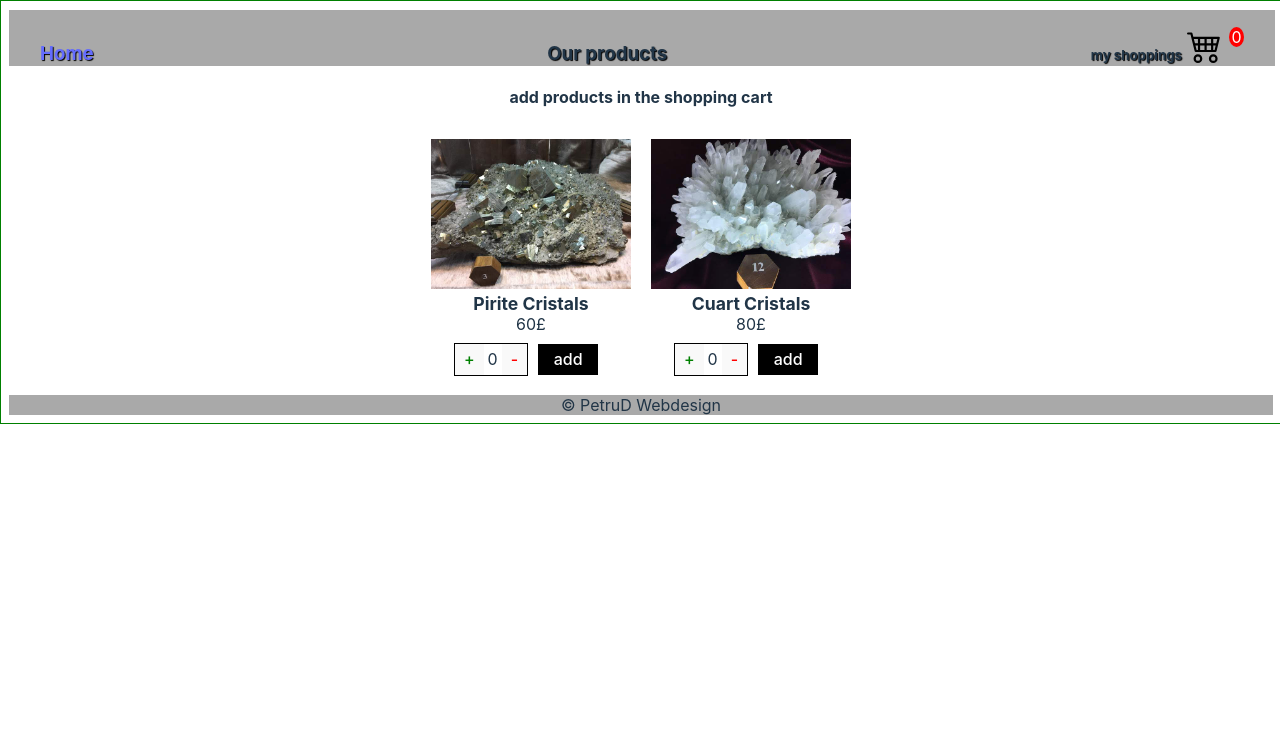
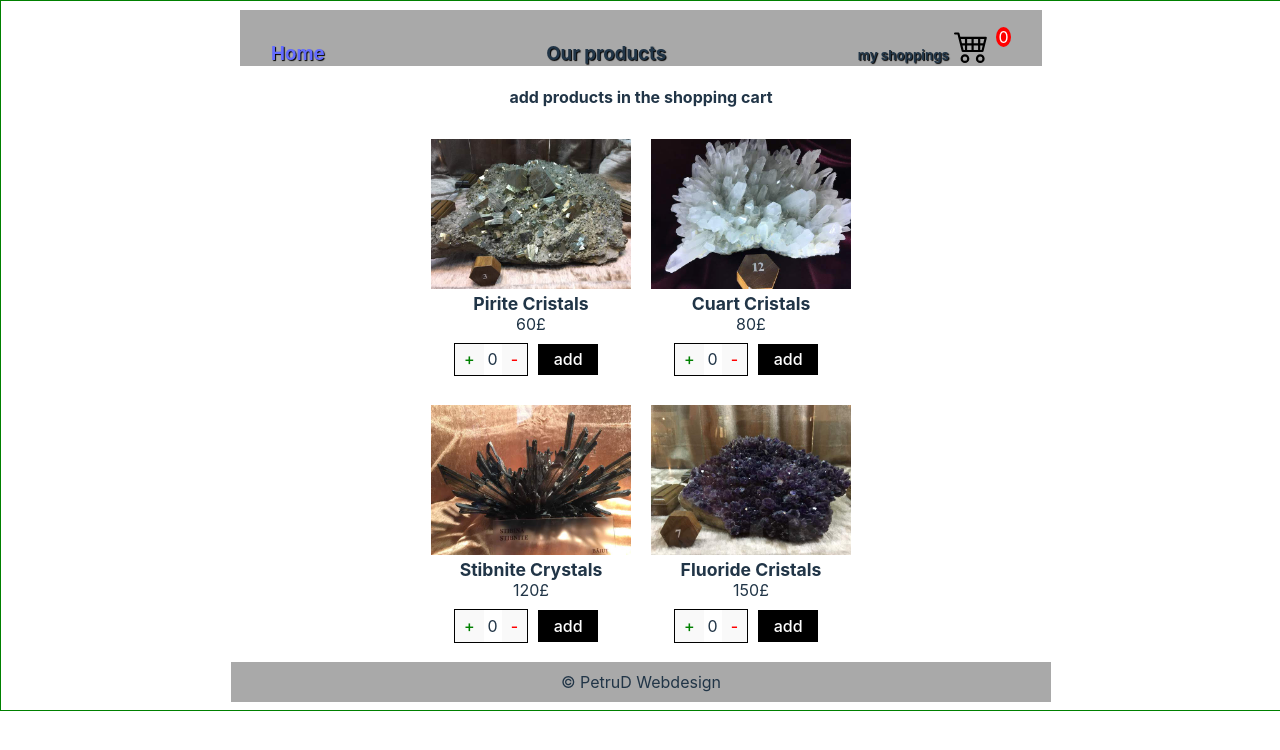
Before and after one commit to petredemi/shopping-cart, a React (Vite) app: page /products in a window 1280 px wide. Shown: the top 750 px of the page. Built offline with nearby package versions, Linux system fonts and the light colour scheme.

Commit message:
added more products

```diff
--- a/src/data.jsx
+++ b/src/data.jsx
@@ -11,6 +11,20 @@ const item2 = {
     price: 80,
     picture: 'src/images/cuart.jpg'
 }
-let items = [item1, item2]
+const item3 = {
+    idInput: 'stibina',
+    name: ' Stibnite Crystals',
+    price: 120,
+    picture: 'src/images/stibina.jpg'
+}
+const item4 = {
+    idInput: 'florina',
+    name: 'Fluoride Crystals',
+    price: 150,
+    picture: 'src/images/florina.jpg'
+}
+
+
+let items = [item1, item2, item3, item4]
 
 export default items
--- a/src/firstpage.jsx
+++ b/src/firstpage.jsx
@@ -9,6 +9,10 @@ function Firstpage (){
     let [qx, setQx] = useState(0)
     let [q1, setQ1] = useState(0)
     let [q2, setQ2] = useState(0)
+    let [q3, setQ3] = useState(0)
+    let [q4, setQ4] = useState(0)
+
+
     let [basket, setBasket] = useState(new Map())
     let [bsk, setBsk] = useState([])
     let [clik, setClik] = useState(false)
@@ -81,6 +85,8 @@ function Firstpage (){
             <div className="content">
                 <Product price={items[0].price} text='Pirite Cristals' idInput='pirite' picture={items[0].picture} Click={() => addCart(q1, setQ1, 0)} add={() =>add(q1, setQ1)} sub={() => sub(q1, setQ1)} q={q1}/>
                 <Product price={items[1].price} text='Cuart Cristals' idInput='cuart' picture={items[1].picture} Click={ () =>addCart(q2, setQ2, 1)} add={() => add(q2, setQ2)} sub={()=> sub(q2, setQ2)} q={q2}/>
+                <Product price={items[2].price} text='Stibnite Crystals' idInput='stibina' picture={items[2].picture} Click={ () =>addCart(q3, setQ3, 2)} add={() => add(q3, setQ3)} sub={()=> sub(q3, setQ3)} q={q3}/>
+                <Product price={items[3].price} text='Fluoride Cristals' idInput='florina' picture={items[3].picture} Click={ () =>addCart(q4, setQ4, 3)} add={() => add(q4, setQ4)} sub={()=> sub(q4, setQ4)} q={q4}/>
             </div>
             <footer>© PetruD  Webdesign</footer>
         </>
--- a/src/stylefiles/general.css
+++ b/src/stylefiles/general.css
@@ -6,6 +6,7 @@
     background-color: darkgray;
     margin-top: 1px;
     width: 100%;
+    max-width: 800px;
 }
 .colectie{
     display: flex;
@@ -117,7 +118,16 @@ input{
     margin-right: 1px;
     margin-top: 4px;
 }
+.content{
+    display: flex;
+    flex-wrap: wrap;
+    max-width: 500px;
+    margin: auto;
+}
 
 footer{
+    padding: 10px;
     background-color: darkgray;
+    max-width: 800px;
+    margin: auto;
 }
```
